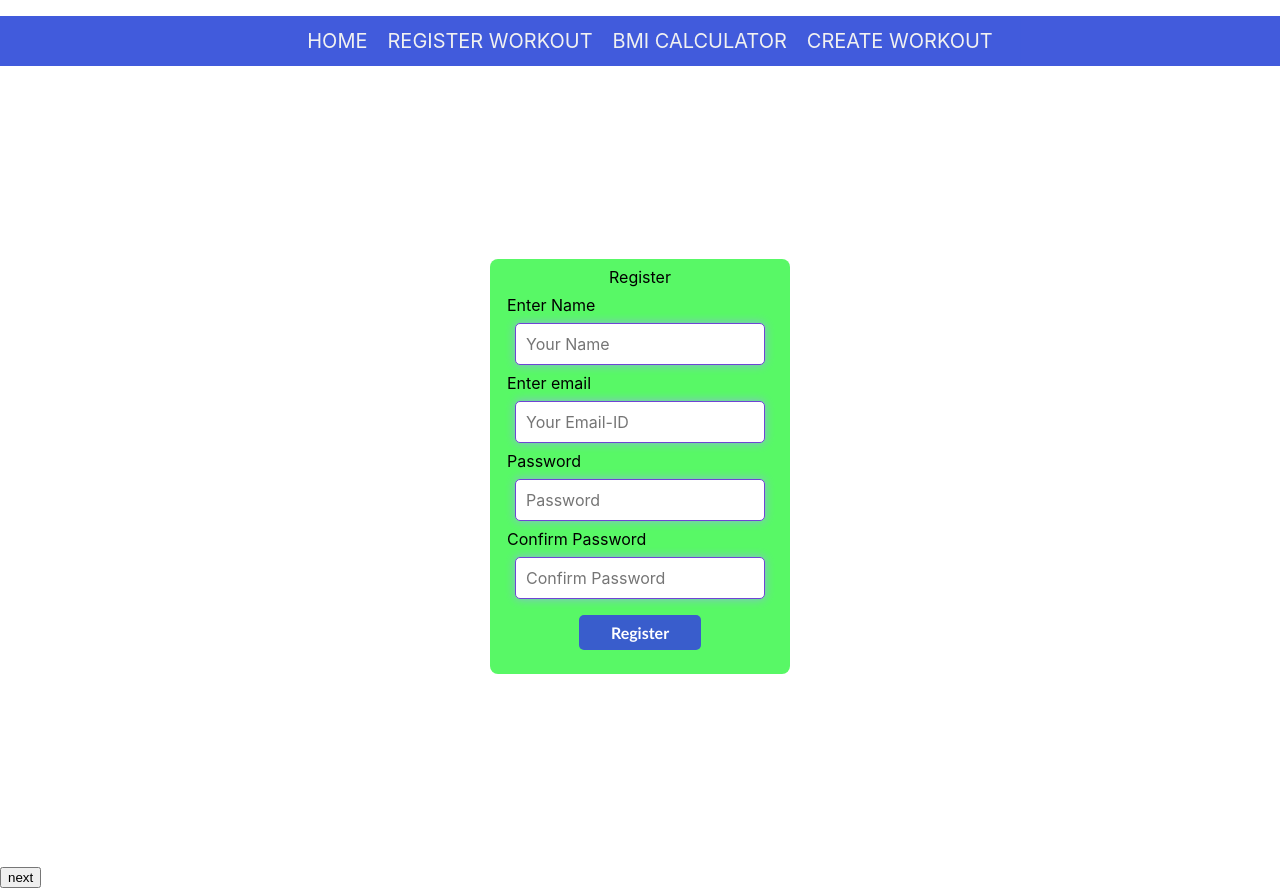
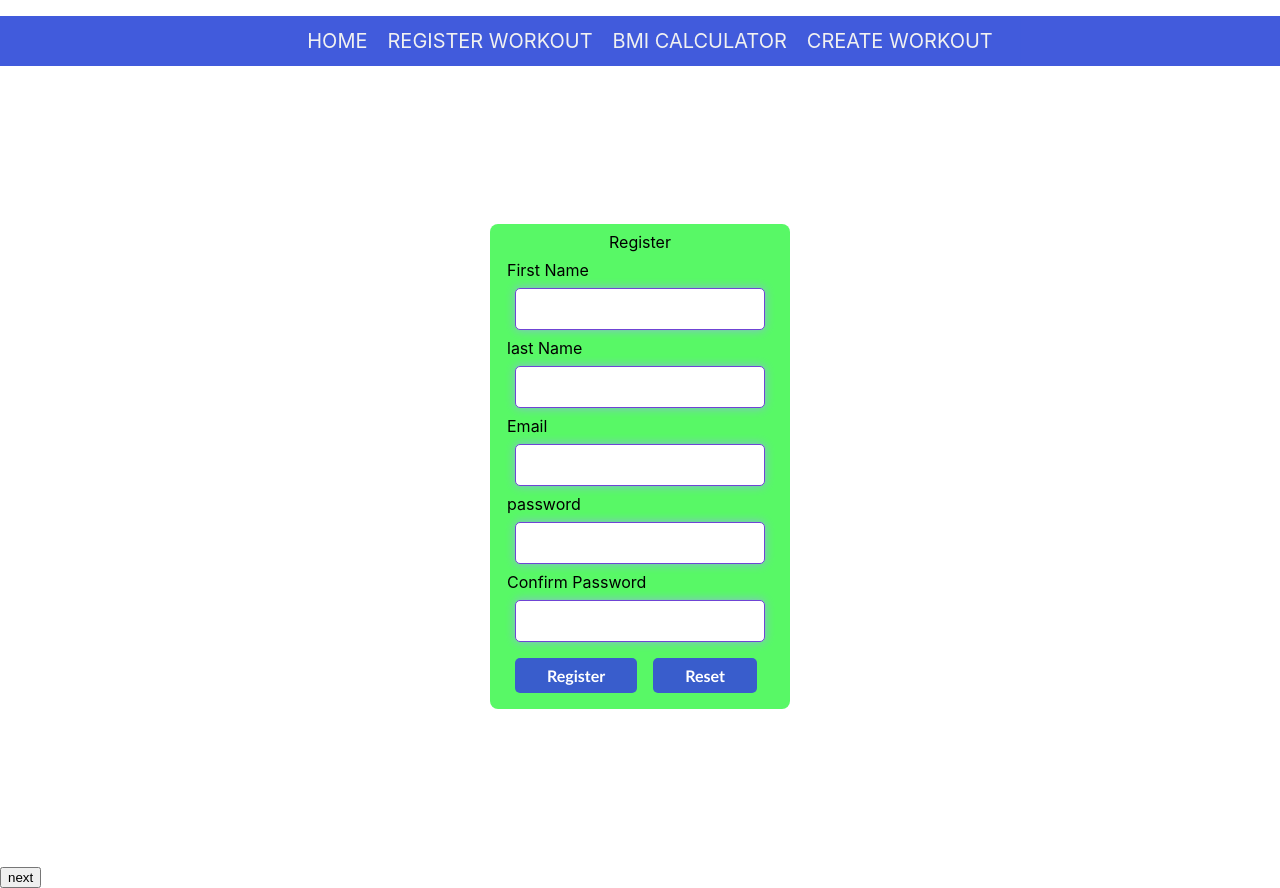
Before and after one commit to LAVAKUMAR-P/fitness_logger, a React (Create React App) app: page / in a window 1280 px wide. Built offline with nearby package versions, Linux system fonts and the light colour scheme.

Commit message:
formik added

```diff
--- a/package.json
+++ b/package.json
@@ -6,12 +6,14 @@
     "@testing-library/jest-dom": "^5.14.1",
     "@testing-library/react": "^11.2.7",
     "@testing-library/user-event": "^12.8.3",
+    "formik": "^2.2.9",
     "react": "^17.0.2",
     "react-dom": "^17.0.2",
     "react-icons": "^4.3.1",
     "react-router-dom": "^5.3.0",
     "react-scripts": "4.0.3",
-    "web-vitals": "^1.1.2"
+    "web-vitals": "^1.1.2",
+    "yup": "^0.32.11"
   },
   "scripts": {
     "start": "react-scripts start",
--- a/src/App.css
+++ b/src/App.css
@@ -1,38 +1,4 @@
-.App {
-  text-align: center;
+.error {
+  color: red;
+  font-size: .6rem;
 }
-
-.App-logo {
-  height: 40vmin;
-  pointer-events: none;
-}
-
-@media (prefers-reduced-motion: no-preference) {
-  .App-logo {
-    animation: App-logo-spin infinite 20s linear;
-  }
-}
-
-.App-header {
-  background-color: #282c34;
-  min-height: 100vh;
-  display: flex;
-  flex-direction: column;
-  align-items: center;
-  justify-content: center;
-  font-size: calc(10px + 2vmin);
-  color: white;
-}
-
-.App-link {
-  color: #61dafb;
-}
-
-@keyframes App-logo-spin {
-  from {
-    transform: rotate(0deg);
-  }
-  to {
-    transform: rotate(360deg);
-  }
-}
--- a/src/components/Bmicalc.js
+++ b/src/components/Bmicalc.js
@@ -1,6 +1,6 @@
 import React, { useState } from "react";
 import { Link } from "react-router-dom";
-
+import "./Bmicalc.css";
 function Bmicalc() {
   const [Height, setHeight] = useState("");
   const [Weight, setWeight] = useState("");
@@ -66,7 +66,7 @@ function Bmicalc() {
               <input className="W-sign" type="submit" value="Calculate" />
             </div>
             {bmiResult && (
-              <div className="mt-4">
+              <div>
                 <p>Your BMI is: {bmiResult} </p>
                 <p>You are currently: {status}</p>
                 <button className="W-sign" onClick={clearValue}>
--- a/src/components/Login.js
+++ b/src/components/Login.js
@@ -1,55 +1,49 @@
 import React, { useState } from "react";
-import { Link } from "react-router-dom";
+import * as Yup from 'yup';
+import { Formik, Form } from 'formik';
 import "./Login.css";
+import Textfield_login from "./Textfield_login";
+import { Link } from 'react-router-dom';
 function Login() {
-    const [username, setusername] = useState("");
-    const [password, setpassword] = useState("");
-    let handleSubmit= async (e)=>{
-        e.preventDefault();
-        try {
-            console.log(username,password);
-        } catch (error) {
-            console.log(error);
-        }
-    }
+  const validate = Yup.object({
+    email: Yup.string()
+      .email('Email is invalid')
+      .required('Email is required'),
+    password: Yup.string()
+      .min(6, 'Password must be at least 6 charaters')
+      .required('Password is required'),
+  })
   return (
     <div>
+          <Formik
+      initialValues={{
+        email: '',
+        password: '',
+      }}
+      validationSchema={validate}
+      onSubmit={values => {
+        console.log(values)
+      }}
+    >{formik => (
+
       <div className="L-loginContainer">
         <div className="L-content">
-          <form onSubmit={handleSubmit}>
-            <div className="L-login-title">LOGIN</div>
-            <label htmlFor="user_Mailid" id="mail">
-              Enter email
-            </label>
-            <br />
-            <input
-              type="email"
-              placeholder="Your Email-ID"
-              className="L-input"
-              value={username}
-              onChange={e => setusername(e.target.value)}
+        <div className="L-login-title">Register</div>
+          <Form>
+            <Textfield_login label="Email" name="email" type="email" />
+            <Textfield_login label="password" name="password" type="password" />
+            <button className="L-sign" type="submit">Register</button>
+            <button className="L-sign" type="reset">Reset</button>
+          </Form>
 
-            ></input>
-            <br />
-            <label htmlFor="password">Password</label>
-            <br/>
-            <input
-              type="password"
-              placeholder="Password"
-              id="password"
-              className="L-input"
-              value={password}
-              onChange={e =>setpassword(e.target.value)}
-            ></input>
-            <br />
-            <div className="L-login-title">
-            <input  className="L-sign" type="submit" value="Sign in" />
-            </div>
-          </form>
         </div>
       </div>
+    )}
+
+
+      </Formik>
       <Link to="/workout"><button>next</button></Link>
-    </div>
+        </div>
   );
 }
 
--- a/src/components/Register.css
+++ b/src/components/Register.css
@@ -23,6 +23,18 @@
     outline: none;
     border:1px solid rgb(111, 68, 212);
     box-shadow: 0 0 10px #8db4dd;
+}
+
+.L-input2{
+    width:250px;
+    padding:10px;
+    margin: 0.5em;
+    border-radius: 5px;
+    font-family:inherit;
+    font-size: inherit;
+    outline: none;
+    border:1px solid rgb(207, 9, 9);
+    box-shadow: 0 0 10px #f30b0b;
 }
 
 .R-input:hover{
--- a/src/components/Register.js
+++ b/src/components/Register.js
@@ -1,78 +1,62 @@
 import React, { useState } from 'react'
 import { Link } from 'react-router-dom';
+import { Formik, Form } from 'formik';
+import * as Yup from 'yup';
 import "./Register.css";
+import Textfileld_register from './Textfileld_register';
 function Register() {
-    const [Name,setName] = useState("");
-    const [username, setusername] = useState("");
-    const [password, setpassword] = useState("");
-    const [conform,setconform] = useState("");
-    let handleSubmit= async (e)=>{
-        e.preventDefault();
-        try {
-            console.log(Name,username,password,conform);
-        } catch (error) {
-            console.log(error);
-        }
-    }
+  const validate = Yup.object({
+    firstName: Yup.string()
+      .max(15, 'Must be 15 characters or less')
+      .required('Required'),
+    lastName: Yup.string()
+      .max(20, 'Must be 20 characters or less')
+      .required('Required'),
+    email: Yup.string()
+      .email('Email is invalid')
+      .required('Email is required'),
+    password: Yup.string()
+      .min(6, 'Password must be at least 6 charaters')
+      .required('Password is required'),
+    confirmPassword: Yup.string()
+      .oneOf([Yup.ref('password'), null], 'Password must match')
+      .required('Confirm password is required'),
+  })
     return (
         <div>
-        <div className="R-loginContainer">
+          <Formik
+      initialValues={{
+        firstName: '',
+        lastName: '',
+        email: '',
+        password: '',
+        confirmPassword: ''
+      }}
+      validationSchema={validate}
+      onSubmit={values => {
+        console.log(values)
+      }}
+    >{formik => (
+
+      <div className="R-loginContainer">
         <div className="R-content">
-          <form onSubmit={handleSubmit}>
-            <div className="R-login-title">Register</div>
-            <label htmlFor="user_Mailid" id="mail">
-              Enter Name
-            </label>
-            <br />
-            <input
-              type="text"
-              placeholder="Your Name"
-              className="R-input"
-              value={Name}
-              onChange={e => setName(e.target.value)}
+        <div className="R-login-title">Register</div>
+          <Form>
+            <Textfileld_register label="First Name" name="firstName" type="text" />
+            <Textfileld_register label="last Name" name="lastName" type="text" />
+            <Textfileld_register label="Email" name="email" type="email" />
+            <Textfileld_register label="password" name="password" type="password" />
+            <Textfileld_register label="Confirm Password" name="confirmPassword" type="password" />
+            <button className="R-sign" type="submit">Register</button>
+            <button className="R-sign" type="reset">Reset</button>
+          </Form>
 
-            ></input><br/>
-            <label htmlFor="user_Mailid" id="mail">
-              Enter email
-            </label>
-            <br />
-            <input
-              type="email"
-              placeholder="Your Email-ID"
-              className="R-input"
-              value={username}
-              onChange={e => setusername(e.target.value)}
-
-            ></input>
-            <br />
-            <label htmlFor="password">Password</label>
-            <br/>
-            <input
-              type="password"
-              placeholder="Password"
-              id="password"
-              className="R-input"
-              value={password}
-              onChange={e =>setpassword(e.target.value)}
-            ></input>
-            <br />
-            <label htmlFor="C-password">Confirm Password</label>
-            <br/>
-            <input
-              type="password"
-              placeholder="Confirm Password"
-              id="C-password"
-              className="R-input"
-              value={conform}
-              onChange={e =>setconform(e.target.value)}
-            ></input>
-            <br />
-            <div className="R-login-title">
-            <input  className="R-sign" type="submit" value="Register" />
-            </div>
-          </form>
         </div>
       </div>
+    )}
+
+
+      </Formik>
       <Link to="/login"><button>next</button></Link>
         </div>
     )
--- /dev/null
+++ b/src/components/Textfield_login.js
@@ -0,0 +1,21 @@
+import React from 'react'
+import "./Login.css";
+import { ErrorMessage, useField } from 'formik';
+function Textfield_login({ label, ...props }) {
+    const [field, meta] = useField(props);
+    return (
+        <div>
+            <div>
+            <label htmlFor={field.name}>{label}</label><br/>
+            <input
+              className={`L-input ${meta.touched && meta.error && 'L-input2'} `}
+              {...field} {...props}
+              autoComplete="off"
+            />
+            <ErrorMessage component="div" name={field.name} className="error" />
+          </div>
+        </div>
+    )
+}
+
+export default Textfield_login
--- /dev/null
+++ b/src/components/Textfileld_register.js
@@ -0,0 +1,20 @@
+import React from 'react'
+import "./Register.css";
+import { ErrorMessage, useField } from 'formik';
+function Textfileld_register({ label, ...props }) {
+        const [field, meta] = useField(props);
+        return (
+          <div>
+            <label htmlFor={field.name}>{label}</label><br/>
+            <input
+              className={`L-input ${meta.touched && meta.error &&  'L-input2'}`}
+              {...field} {...props}
+              autoComplete="off"
+            />
+            <ErrorMessage component="div" name={field.name} className="error" />
+          </div>
+
+        )
+}
+
+export default Textfileld_register
--- a/src/components/Workout_done.css
+++ b/src/components/Workout_done.css
@@ -1,10 +1,10 @@
-.W-loginContainer{
+.WD-loginContainer{
     display: grid;
     place-items: center;
     height: 100vh;
 }
 
-.W-content{
+.WD-content{
     display: grid;
     place-items: center;
     width: 300px;
@@ -13,7 +13,7 @@
     border-radius: 0.5em;
    /* background-color:rgba(0, 0, 0, 0.7); */
 }
-.W-input{
+.WD-input{
     width:250px;
     padding:10px;
     margin: 0.5em;
@@ -25,18 +25,18 @@
     box-shadow: 0 0 10px #8db4dd;
 }
 
-.W-input:hover{
+.WD-input:hover{
     border:1px solid rgb(77, 10, 231);
     box-shadow: 0 0 10px #1171d8;
 }
 
-.W-login-title{
+.WD-login-title{
     display: flex;
     justify-content: center;
     margin-bottom: 0.5em;
 }
 
-.W-sign{
+.WD-sign{
     padding: 0.5em 2em 0.5em 2em;
     margin: 0.5em;
     font-family: 'Gill Sans', 'Gill Sans MT', Calibri, 'Trebuchet MS', sans-serif;
@@ -48,7 +48,7 @@
     border: none;
 }
 
-.W-sign:hover{
+.WD-sign:hover{
     background-color: rgba(20, 20, 143, 0.774);
     cursor: pointer;
     box-shadow: 0 0 10px rgba(20, 20, 143, 0.774);
```
Also changed, not shown: src/components/Bmicalc.css (+67 -0 lines), src/components/Textfield_bmical.js (added, +20 -0 lines), src/components/Workout_done.js (+10 -10 lines), 1 other file (tests, documents, lock files or other folders).
